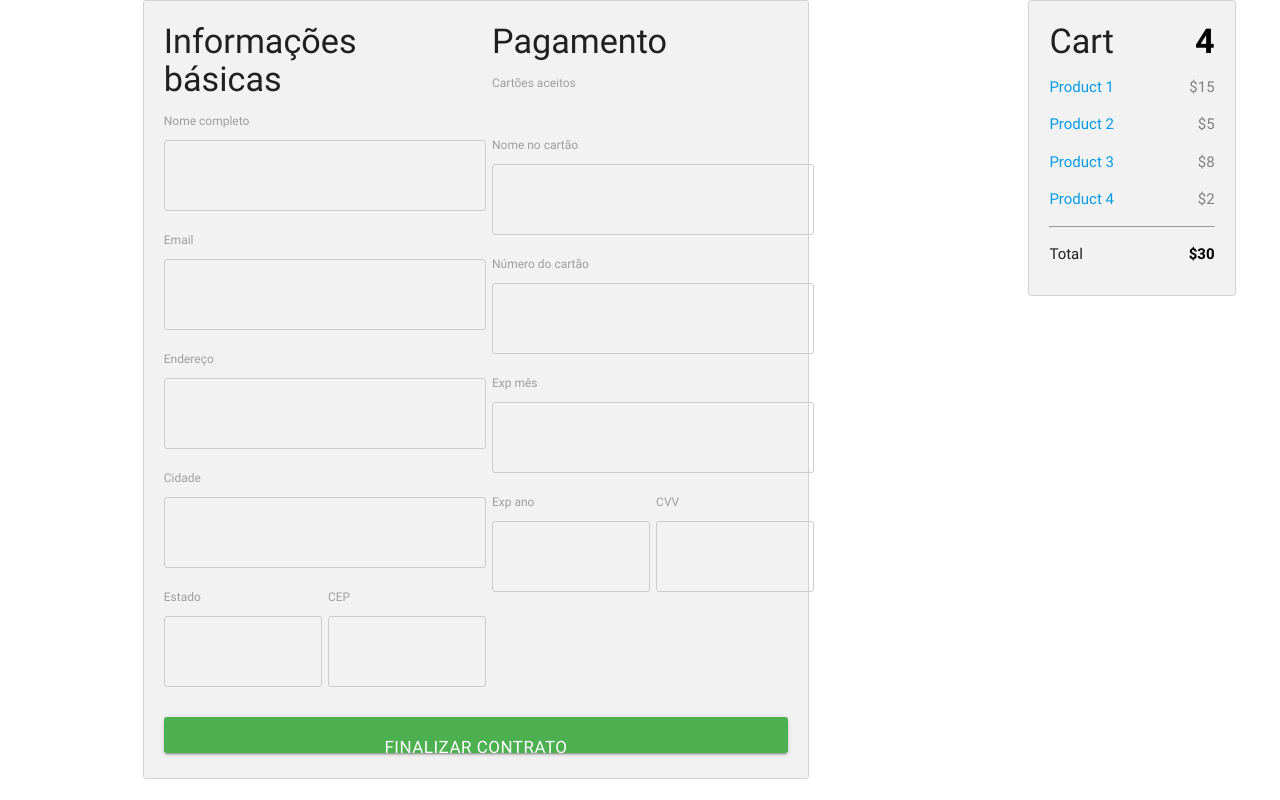
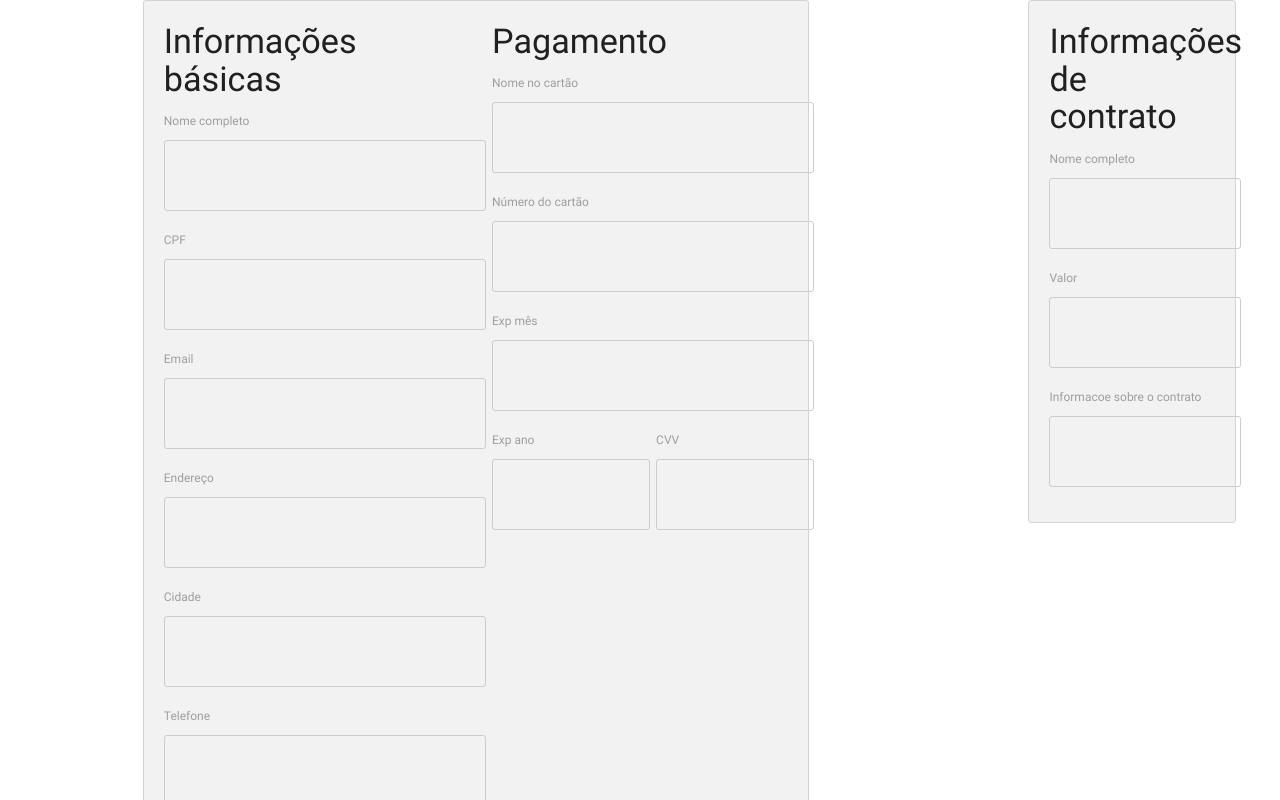
Before and after one commit to vagnerpavani/projeto_indi-u, an Angular app in the folder Front-End/: page / in a window 1280 px wide. Shown: the top 800 px of the page. Built offline with nearby package versions, Linux system fonts and the light colour scheme.

Commit message:
* alteração nas informaçoes do formulário

```diff
--- a/Front-End/src/app/pages/pagamento/pagamento.component.html
+++ b/Front-End/src/app/pages/pagamento/pagamento.component.html
@@ -8,12 +8,19 @@
             <h4>Informações básicas</h4>
             <label for="fname"><i class="fa fa-user"></i>Nome completo</label>
             <input type="text" id="fname" name="firstname">
+            <label for="cpf"><i class="fa fa-institution"></i>CPF</label>
+            <input type="text" id="cpf" name="cpf">
             <label for="email"><i class="fa fa-envelope"></i> Email</label>
             <input type="text" id="email" name="email">
             <label for="adr"><i class="fa fa-address-card-o"></i>Endereço</label>
             <input type="text" id="adr" name="address">
             <label for="city"><i class="fa fa-institution"></i>Cidade</label>
             <input type="text" id="city" name="city">
+            <label for="phone"><i class="fa fa-institution"></i>Telefone</label>
+            <input type="text" id="phone" name="phone">
+            <label for="cellphone"><i class="fa fa-institution"></i>Celular</label>
+            <input type="text" id="cellphone" name="cellphone">
+
 
             <div class="row">
               <div class="col-50">
@@ -29,13 +36,6 @@
 
           <div class="col-50">
             <h4>Pagamento</h4>
-            <label for="fname">Cartões aceitos</label>
-            <div class="icon-container">
-              <i class="fa fa-cc-visa" style="color:navy;"></i>
-              <i class="fa fa-cc-amex" style="color:blue;"></i>
-              <i class="fa fa-cc-mastercard" style="color:red;"></i>
-              <i class="fa fa-cc-discover" style="color:orange;"></i>
-            </div>
             <label for="cname">Nome no cartão</label>
             <input type="text" id="cname" name="cardname">
             <label for="ccnum">Número do cartão</label>
@@ -63,18 +63,13 @@
 
   <div class="col-25">
     <div class="container">
-      <h4>Cart
-        <span class="price" style="color:black">
-          <i class="fa fa-shopping-cart"></i>
-          <b>4</b>
-        </span>
-      </h4>
-      <p><a href="#">Product 1</a> <span class="price">$15</span></p>
-      <p><a href="#">Product 2</a> <span class="price">$5</span></p>
-      <p><a href="#">Product 3</a> <span class="price">$8</span></p>
-      <p><a href="#">Product 4</a> <span class="price">$2</span></p>
-      <hr>
-      <p>Total <span class="price" style="color:black"><b>$30</b></span></p>
+      <h4>Informações de contrato</h4>
+      <label for="fname"><i class="fa fa-user"></i>Nome completo</label>
+      <input type="text" id="fname" name="firstname">
+      <label for="price"><i class="fa fa-user"></i>Valor</label>
+      <input type="text" id="price" name="price">
+      <label for="info"><i class="fa fa-user"></i>Informacoe sobre o contrato</label>
+      <input type="text" id="info" name="info">
     </div>
   </div>
 </div>
```
